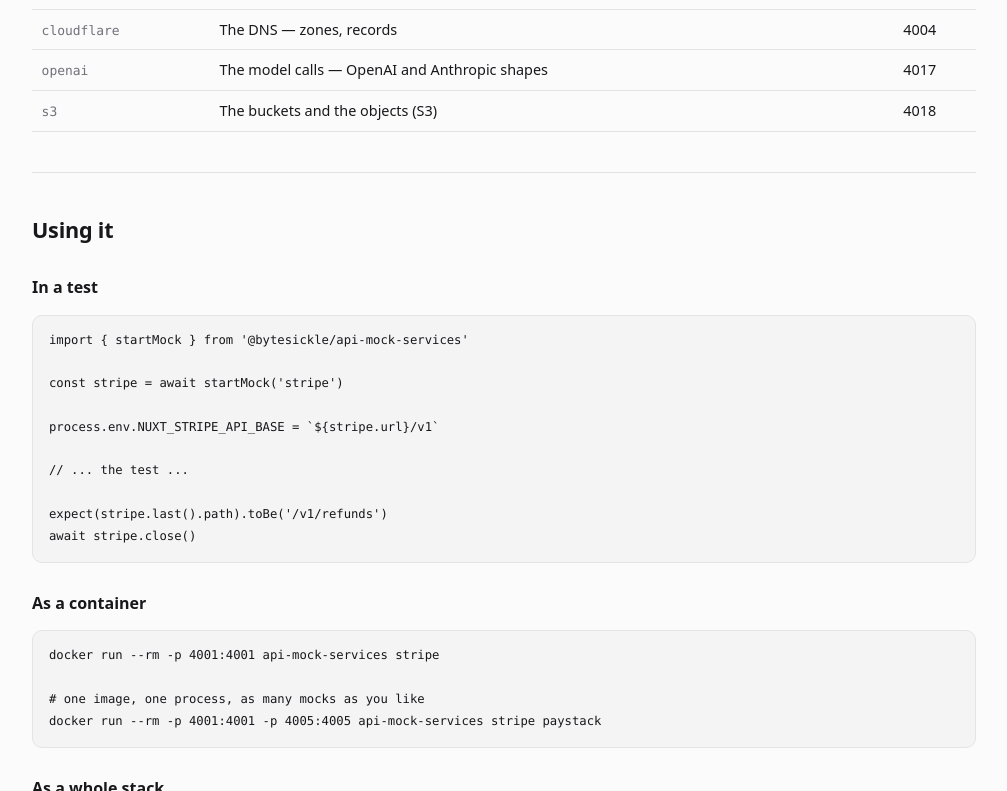
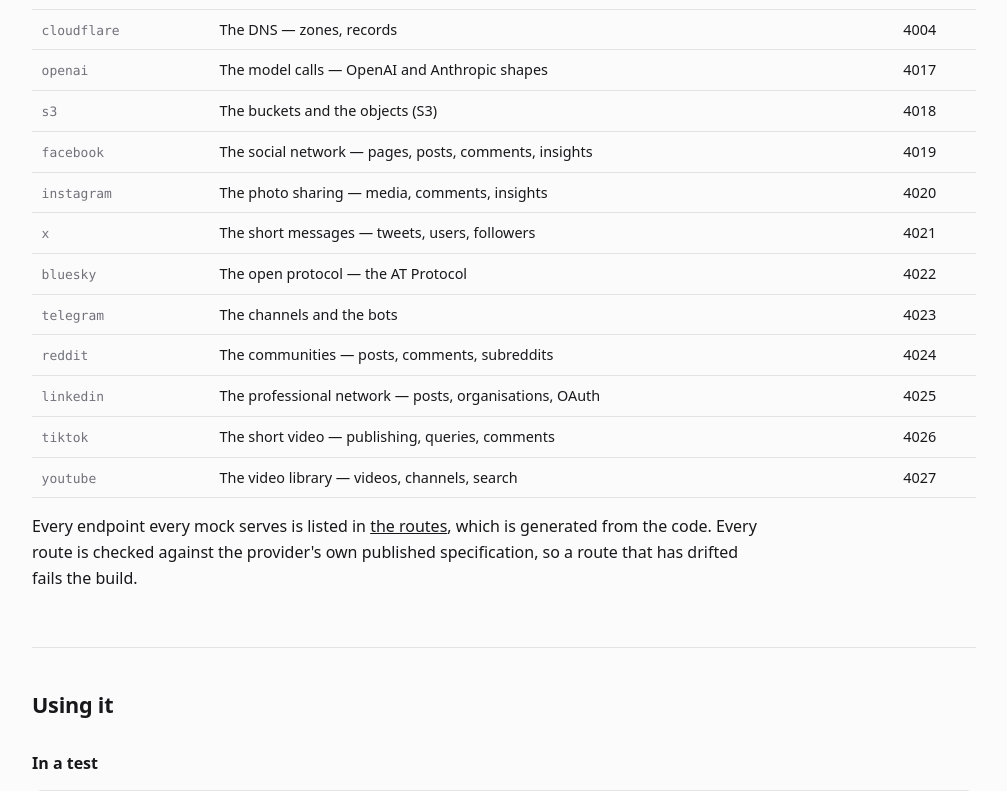
Before and after one commit to omeiza-workspace/api-mock-services, a website: page docs/index.html in a window 1280 px wide. Shown: the part 1402-2193 px from the top of the page, without its empty margins (136-1143 px from the left). Drawn offline with Linux system fonts and the light colour scheme.

Commit message:
docs: the site, in step with the social mocks

```diff
--- a/docs/index.html
+++ b/docs/index.html
@@ -43,11 +43,11 @@
   </div>
 
   <div class="stats">
-    <div class="stat"><b>18</b><span>mocks, from Stripe to S3</span></div>
+    <div class="stat"><b>27</b><span>mocks, from Stripe to TikTok</span></div>
     <div class="stat"><b>0</b><span>dependencies, at runtime or in the tests</span></div>
     <div class="stat"><b>51 MB</b><span>for every mock in one process</span></div>
-    <div class="stat"><b>0.3%</b><span>CPU while idle</span></div>
-    <div class="stat"><b>432 ms</b><span>to answer the first call</span></div>
+    <div class="stat"><b>0.2%</b><span>CPU while idle</span></div>
+    <div class="stat"><b>352 ms</b><span>to answer the first call</span></div>
   </div>
 
   <section>
@@ -75,8 +75,24 @@
         <tr><td><code>cloudflare</code></td><td>The DNS — zones, records</td><td>4004</td></tr>
         <tr><td><code>openai</code></td><td>The model calls — OpenAI and Anthropic shapes</td><td>4017</td></tr>
         <tr><td><code>s3</code></td><td>The buckets and the objects (S3)</td><td>4018</td></tr>
+        <tr><td><code>facebook</code></td><td>The social network — pages, posts, comments, insights</td><td>4019</td></tr>
+        <tr><td><code>instagram</code></td><td>The photo sharing — media, comments, insights</td><td>4020</td></tr>
+        <tr><td><code>x</code></td><td>The short messages — tweets, users, followers</td><td>4021</td></tr>
+        <tr><td><code>bluesky</code></td><td>The open protocol — the AT Protocol</td><td>4022</td></tr>
+        <tr><td><code>telegram</code></td><td>The channels and the bots</td><td>4023</td></tr>
+        <tr><td><code>reddit</code></td><td>The communities — posts, comments, subreddits</td><td>4024</td></tr>
+        <tr><td><code>linkedin</code></td><td>The professional network — posts, organisations, OAuth</td><td>4025</td></tr>
+        <tr><td><code>tiktok</code></td><td>The short video — publishing, queries, comments</td><td>4026</td></tr>
+        <tr><td><code>youtube</code></td><td>The video library — videos, channels, search</td><td>4027</td></tr>
       </tbody>
     </table>
+    <p>
+      Every endpoint every mock serves is listed in
+      <a href="https://github.com/omeiza-workspace/api-mock-services/blob/main/docs/ROUTES.md">the routes</a>,
+      which is generated from the code. Every route is checked against the
+      provider's own published specification, so a route that has drifted
+      fails the build.
+    </p>
   </section>
 
   <section>
```
